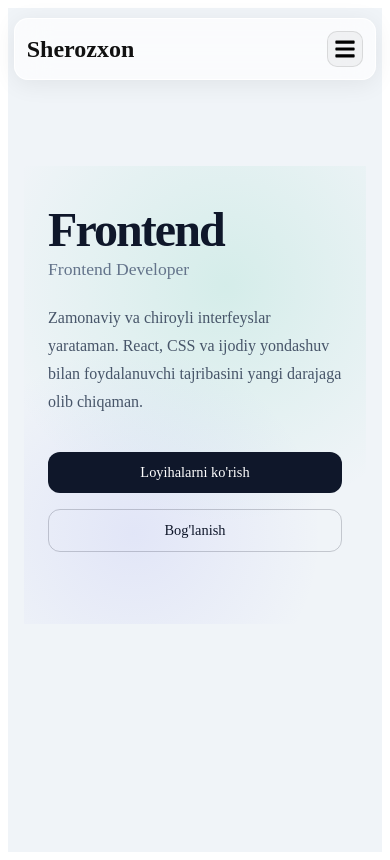
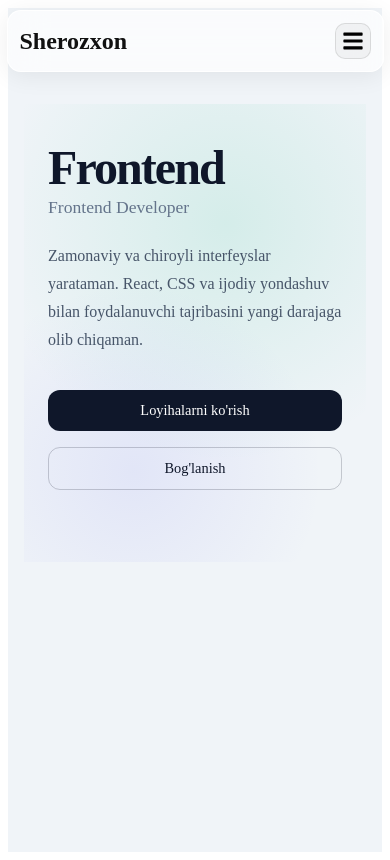
Before and after one commit to sherozxon-FR/Real-Portfolio, a React (Vite) app: page / in a window 390 px wide. Built offline with nearby package versions, Linux system fonts and the light colour scheme.

Commit message:
header style

```diff
--- a/src/components/header/Header.module.css
+++ b/src/components/header/Header.module.css
@@ -3,7 +3,7 @@
 ═══════════════════════════════════════ */
 .header {
     position: fixed;
-    top: 20px;
+    top: 10px;
     left: 0;
     right: 0;
     z-index: 1000;
@@ -172,7 +172,7 @@
 ═══════════════════════════════════════ */
 @media (max-width: 768px) {
     .header {
-        position: relative;
+        position: fixed;
     }
 
     .nav {
@@ -186,6 +186,7 @@
 
 @media (max-width: 600px) {
     .header {
+        position: fixed;
         width: 90%;
         height: 65px;
         top: 10px;
@@ -204,6 +205,7 @@
 
 @media (max-width: 480px) {
     .header {
+        position: fixed;
         height: 60px;
         border-radius: 14px;
         padding: 0 0.75rem;
@@ -230,6 +232,7 @@
 
 @media (max-width: 380px) {
     .header {
+        position: fixed;
         height: 54px;
         top: 8px;
         border-radius: 12px;
@@ -254,6 +257,7 @@
 
 @media (max-width: 320px) {
     .header {
+        position: fixed;
         height: 50px;
         top: 6px;
         border-radius: 10px;
```
